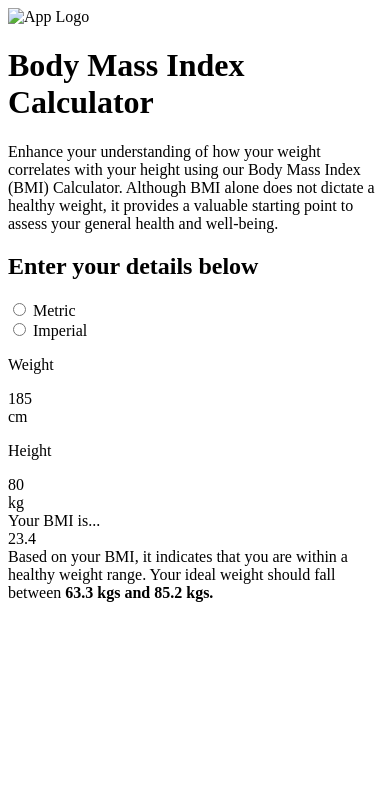
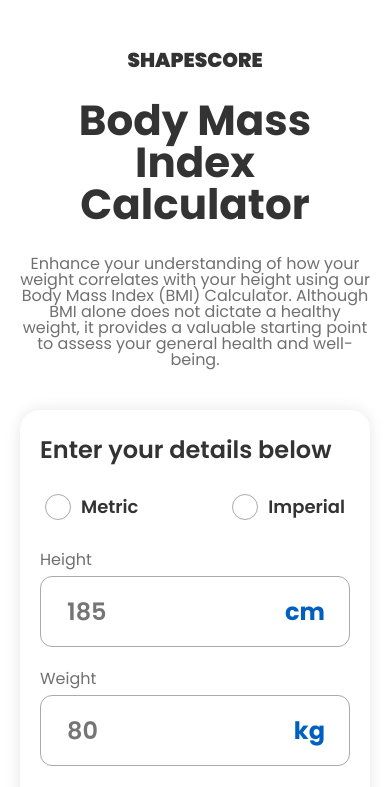
Before and after one commit to DaniilBaida/BMI-Calculator, a plain HTML site: page Index.html in a window 390 px wide. Shown: the top 787 px of the page. Drawn offline with Linux system fonts and the light colour scheme.

Commit message:
Mobile Layout

```diff
--- a/Index.html
+++ b/Index.html
@@ -2,12 +2,20 @@
   <head>
     <meta charset="UTF-8" />
     <meta name="viewport" content="width=device-width, initial-scale=1.0" />
-    <title>Document</title>
+    <title>ShapeScore</title>
+    <link rel="stylesheet" href="css/style.css" />
+
+    <link rel="preconnect" href="https://fonts.googleapis.com" />
+    <link rel="preconnect" href="https://fonts.gstatic.com" crossorigin />
+    <link
+      href="https://fonts.googleapis.com/css2?family=Poppins:wght@300;400;600;700;900&display=swap"
+      rel="stylesheet"
+    />
   </head>
   <body>
     <div class="main-container">
       <div class="app-logo">
-        <img src="assets/app-logo" alt="App Logo" />
+        <p>SHAPESCORE</p>
       </div>
       <div class="landing-text-container">
         <h1>Body Mass Index Calculator</h1>
@@ -22,22 +30,23 @@
         <h2>Enter your details below</h2>
         <div class="radio-container">
           <div class="radio-box">
-            <input type="radio" name="Unit" id="Metric" /> <span>Metric</span>
+            <input type="radio" name="Unit" id="Metric" />
+            <label for="Metric">Metric</label>
           </div>
           <div class="radio-box">
             <input type="radio" name="Unit" id="Imperial" />
-            <span>Imperial</span>
+            <label for="Imperial">Imperial</label>
           </div>
+        </div>
+        <p class="measure-info-text">Height</p>
+        <div class="measure-container">
+          <input type="text" name="" class="measure-text" placeholder="185" />
+          <div class="measure-unit">cm</div>
         </div>
         <p class="measure-info-text">Weight</p>
         <div class="measure-container">
-          <div class="measure-text">185</div>
-          <div class="measure unit">cm</div>
-        </div>
-        <p class="measure-info-text">Height</p>
-        <div class="measure-container">
-          <div class="measure-text">80</div>
-          <div class="measure unit">kg</div>
+          <input type="text" name="" class="measure-text" placeholder="80" />
+          <div class="measure-unit">kg</div>
         </div>
         <div class="your-bmi-container">
           <div class="your-bmi-is">Your BMI is...</div>
--- a/css/style.css
+++ b/css/style.css
@@ -123,6 +123,164 @@ table {
   border-spacing: 0;
 }
 
+:root {
+  --dark-gray: rgb(51, 51, 51);
+  --blue: rgb(0, 96, 192);
+  --gray: rgb(112, 112, 112);
+}
+
 body {
   font-size: 16px;
+  font-family: "Poppins", sans-serif;
+  width: 100%;
+  height: 100%;
+  margin: 0 auto;
+
+  color: var(--dark-gray);
 }
+
+.main-container {
+  margin: 20px;
+  display: flex;
+  flex-direction: column;
+  justify-content: space-between;
+  min-height: 100vh;
+  box-sizing: border-box;
+}
+
+.app-logo {
+  font-weight: 900;
+  font-size: 20px;
+  color: var(--dark-gray);
+  text-align: center;
+  padding: 30px 42px;
+}
+
+.landing-text-container {
+  text-align: center;
+  color: var(--gray);
+}
+
+.landing-text-container h1 {
+  font-weight: 700;
+  font-size: 42px;
+  color: var(--dark-gray);
+  margin-bottom: 30px;
+}
+
+.calculator-container {
+  margin-top: 42px;
+
+  border-radius: 20px;
+  box-shadow: 0px 0px 15px 0px rgba(0, 0, 0, 0.1);
+
+  padding: 20px;
+  margin-bottom: 42px;
+}
+
+.calculator-container h2 {
+  margin-top: 8px;
+  font-weight: 600;
+  font-size: 24px;
+}
+
+.radio-container {
+  margin-top: 24px;
+  display: flex;
+  justify-content: space-between;
+}
+
+/* Hide the default radio button */
+input[type="radio"] {
+  display: none;
+}
+
+.radio-container label {
+  position: relative;
+  padding: 8px 5px;
+  display: flex;
+  align-items: center;
+  font-weight: 600;
+  font-size: 18px;
+  cursor: pointer;
+}
+
+.radio-container label::before {
+  content: "";
+  height: 24px;
+  width: 24px;
+  border: 1px solid rgba(87, 87, 87, 50%);
+  border-radius: 50%;
+  margin-right: 10px; /* Adjust spacing */
+}
+
+/* Add the checked state for the custom radio button */
+input[type="radio"]:checked + label::before {
+  background-color: rgba(0, 96, 192);
+  border: 1px solid rgba(0, 96, 192);
+  box-shadow: 0 0 10px 0px rgba(0, 96, 192, 0.7);
+}
+
+.measure-info-text {
+  margin-top: 24px;
+  color: var(--gray);
+}
+
+.measure-container {
+  margin-top: 8px;
+  display: flex;
+  align-items: center;
+  justify-content: space-between;
+  border: 1px solid rgba(87, 87, 87, 50%);
+  padding: 16px 24px;
+  border-radius: 12px;
+}
+
+.measure-text {
+  border: none;
+  font-family: "Poppins", sans-serif;
+  font-weight: 600;
+  font-size: 24px;
+  color: var(--dark-gray);
+  width: 100%;
+}
+
+.measure-unit {
+  color: var(--blue);
+  font-weight: 700;
+  font-size: 24px;
+}
+
+.measure-text:active,
+.measure-text:focus {
+  border: none;
+
+  outline: none;
+}
+
+.your-bmi-container {
+  margin-top: 24px;
+  background-color: var(--blue);
+  color: white;
+  padding: 32px 42px;
+  border-radius: 12px;
+}
+
+.your-bmi-is {
+  font-weight: 600;
+  font-size: 16px;
+}
+.your-bmi {
+  margin-top: 24px;
+  font-weight: 700;
+  font-size: 48px;
+}
+
+.your-bmi-suggestion {
+  margin-top: 36px;
+  font-weight: 300;
+}
+
+strong {
+  font-weight: 600;
+}
```
